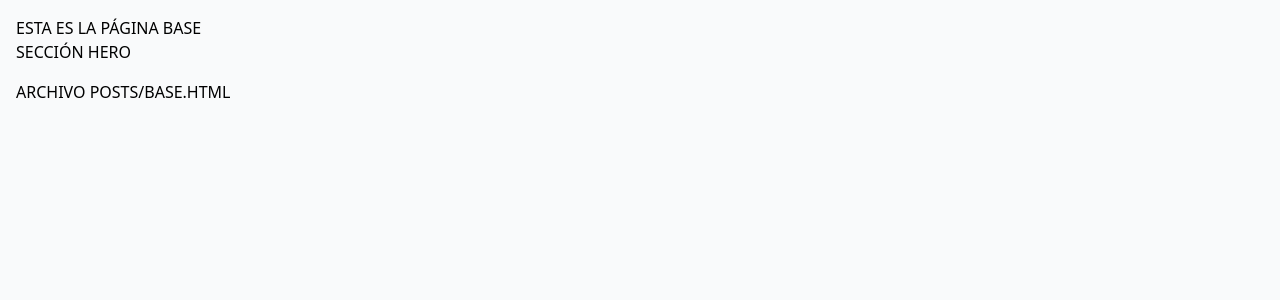
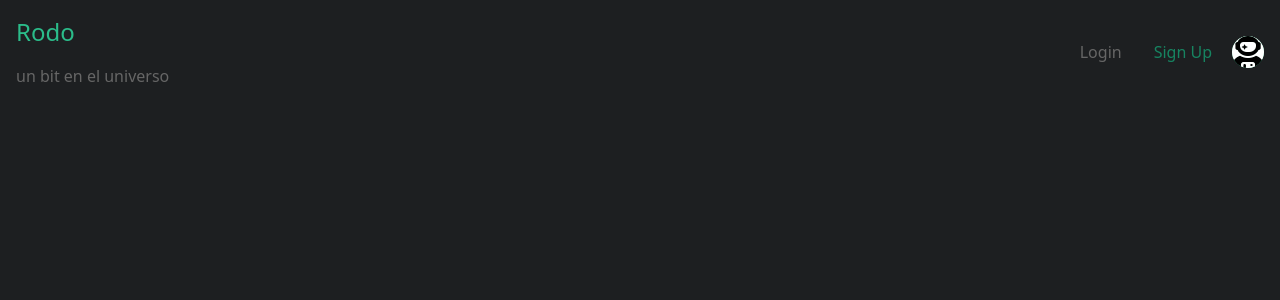
Before and after one commit to macknilan/blog_sand_box, a Django app: page / in a window 1280 px wide. Shown: the top 300 px of the page. Run offline with Django 3.2, Linux system fonts and the light colour scheme; data that the repository does not hold is empty; some libraries are stand-ins or nearby versions.

Commit message:
:sparkles: [ADD] Se agrega templates y colores en base y navbar
Se agregan templates y colres en -base.html- y -navbar.html-

```diff
--- a/apps/static/src/output.css
+++ b/apps/static/src/output.css
@@ -1051,6 +1051,18 @@ input:checked + .toggle-bg {
   }
 }
 
+.sr-only {
+  position: absolute;
+  width: 1px;
+  height: 1px;
+  padding: 0;
+  margin: -1px;
+  overflow: hidden;
+  clip: rect(0, 0, 0, 0);
+  white-space: nowrap;
+  border-width: 0;
+}
+
 .visible {
   visibility: visible;
 }
@@ -1127,6 +1139,24 @@ input:checked + .toggle-bg {
   z-index: 50;
 }
 
+.m-2 {
+  margin: 0.5rem;
+}
+
+.m-2\.5 {
+  margin: 0.625rem;
+}
+
+.mx-auto {
+  margin-left: auto;
+  margin-right: auto;
+}
+
+.my-4 {
+  margin-top: 1rem;
+  margin-bottom: 1rem;
+}
+
 .mb-1 {
   margin-bottom: 0.25rem;
 }
@@ -1135,6 +1165,10 @@ input:checked + .toggle-bg {
   margin-bottom: 0.5rem;
 }
 
+.mr-3 {
+  margin-right: 0.75rem;
+}
+
 .mt-2 {
   margin-top: 0.5rem;
 }
@@ -1179,6 +1221,10 @@ input:checked + .toggle-bg {
   height: 1.5rem;
 }
 
+.h-8 {
+  height: 2rem;
+}
+
 .h-9 {
   height: 2.25rem;
 }
@@ -1195,12 +1245,28 @@ input:checked + .toggle-bg {
   width: 16rem;
 }
 
+.w-8 {
+  width: 2rem;
+}
+
+.w-full {
+  width: 100%;
+}
+
+.max-w-screen-xl {
+  max-width: 1280px;
+}
+
 .flex-1 {
   flex: 1 1 0%;
 }
 
 .flex-shrink {
   flex-shrink: 1;
+}
+
+.grow {
+  flex-grow: 1;
 }
 
 .-translate-x-full {
@@ -1265,6 +1335,14 @@ input:checked + .toggle-bg {
   grid-template-columns: repeat(7, minmax(0, 1fr));
 }
 
+.flex-col {
+  flex-direction: column;
+}
+
+.flex-wrap {
+  flex-wrap: wrap;
+}
+
 .items-start {
   align-items: flex-start;
 }
@@ -1291,6 +1369,10 @@ input:checked + .toggle-bg {
 
 .justify-between {
   justify-content: space-between;
+}
+
+.justify-around {
+  justify-content: space-around;
 }
 
 .space-x-2 > :not([hidden]) ~ :not([hidden]) {
@@ -1299,8 +1381,41 @@ input:checked + .toggle-bg {
   margin-left: calc(0.5rem * calc(1 - var(--tw-space-x-reverse)));
 }
 
+.divide-y > :not([hidden]) ~ :not([hidden]) {
+  --tw-divide-y-reverse: 0;
+  border-top-width: calc(1px * calc(1 - var(--tw-divide-y-reverse)));
+  border-bottom-width: calc(1px * var(--tw-divide-y-reverse));
+}
+
+.divide-mint-500 > :not([hidden]) ~ :not([hidden]) {
+  --tw-divide-opacity: 1;
+  border-color: rgb(43 188 138 / var(--tw-divide-opacity));
+}
+
+.self-center {
+  align-self: center;
+}
+
 .overflow-hidden {
   overflow: hidden;
+}
+
+.truncate {
+  overflow: hidden;
+  text-overflow: ellipsis;
+  white-space: nowrap;
+}
+
+.whitespace-nowrap {
+  white-space: nowrap;
+}
+
+.rounded {
+  border-radius: 0.25rem;
+}
+
+.rounded-full {
+  border-radius: 9999px;
 }
 
 .rounded-lg {
@@ -1335,6 +1450,11 @@ input:checked + .toggle-bg {
   border-width: 0px;
 }
 
+.border-base-content-950 {
+  --tw-border-opacity: 1;
+  border-color: rgb(29 31 33 / var(--tw-border-opacity));
+}
+
 .border-blue-600 {
   --tw-border-opacity: 1;
   border-color: rgb(28 100 242 / var(--tw-border-opacity));
@@ -1355,6 +1475,16 @@ input:checked + .toggle-bg {
   border-color: rgb(209 213 219 / var(--tw-border-opacity));
 }
 
+.bg-base-300 {
+  --tw-bg-opacity: 1;
+  background-color: rgb(21 25 30 / var(--tw-bg-opacity));
+}
+
+.bg-base-content-950 {
+  --tw-bg-opacity: 1;
+  background-color: rgb(29 31 33 / var(--tw-bg-opacity));
+}
+
 .bg-blue-700 {
   --tw-bg-opacity: 1;
   background-color: rgb(26 86 219 / var(--tw-bg-opacity));
@@ -1382,6 +1512,11 @@ input:checked + .toggle-bg {
 
 .bg-gray-900\/50 {
   background-color: rgb(17 24 39 / 0.5);
+}
+
+.bg-mint-400 {
+  --tw-bg-opacity: 1;
+  background-color: rgb(72 191 146 / var(--tw-bg-opacity));
 }
 
 .bg-white {
@@ -1439,12 +1574,34 @@ input:checked + .toggle-bg {
   padding-bottom: 0.75rem;
 }
 
+.pl-3 {
+  padding-left: 0.75rem;
+}
+
+.pl-5 {
+  padding-left: 1.25rem;
+}
+
+.pr-4 {
+  padding-right: 1rem;
+}
+
 .pt-2 {
   padding-top: 0.5rem;
 }
 
 .text-center {
   text-align: center;
+}
+
+.text-2xl {
+  font-size: 1.5rem;
+  line-height: 2rem;
+}
+
+.text-base {
+  font-size: 1rem;
+  line-height: 1.5rem;
 }
 
 .text-lg {
@@ -1478,6 +1635,11 @@ input:checked + .toggle-bg {
   color: rgb(28 100 242 / var(--tw-text-opacity));
 }
 
+.text-dim-gray-500 {
+  --tw-text-opacity: 1;
+  color: rgb(102 102 102 / var(--tw-text-opacity));
+}
+
 .text-gray-500 {
   --tw-text-opacity: 1;
   color: rgb(107 114 128 / var(--tw-text-opacity));
@@ -1493,9 +1655,29 @@ input:checked + .toggle-bg {
   color: rgb(17 24 39 / var(--tw-text-opacity));
 }
 
+.text-mint-500 {
+  --tw-text-opacity: 1;
+  color: rgb(43 188 138 / var(--tw-text-opacity));
+}
+
+.text-mint-600 {
+  --tw-text-opacity: 1;
+  color: rgb(23 132 97 / var(--tw-text-opacity));
+}
+
+.text-silver-300 {
+  --tw-text-opacity: 1;
+  color: rgb(201 202 204 / var(--tw-text-opacity));
+}
+
 .text-white {
   --tw-text-opacity: 1;
   color: rgb(255 255 255 / var(--tw-text-opacity));
+}
+
+.subpixel-antialiased {
+  -webkit-font-smoothing: auto;
+  -moz-osx-font-smoothing: auto;
 }
 
 .opacity-0 {
@@ -1709,6 +1916,96 @@ input:checked + .toggle-bg {
   color: rgb(255 255 255 / var(--tw-text-opacity));
 }
 
+@media (min-width: 768px) {
+  .md\:order-2 {
+    order: 2;
+  }
+
+  .md\:mr-0 {
+    margin-right: 0px;
+  }
+
+  .md\:mt-0 {
+    margin-top: 0px;
+  }
+
+  .md\:block {
+    display: block;
+  }
+
+  .md\:hidden {
+    display: none;
+  }
+
+  .md\:w-auto {
+    width: auto;
+  }
+
+  .md\:flex-row {
+    flex-direction: row;
+  }
+
+  .md\:space-x-8 > :not([hidden]) ~ :not([hidden]) {
+    --tw-space-x-reverse: 0;
+    margin-right: calc(2rem * var(--tw-space-x-reverse));
+    margin-left: calc(2rem * calc(1 - var(--tw-space-x-reverse)));
+  }
+
+  .md\:border-0 {
+    border-width: 0px;
+  }
+
+  .md\:bg-transparent {
+    background-color: transparent;
+  }
+
+  .md\:p-0 {
+    padding: 0px;
+  }
+
+  .md\:text-dim-gray-500 {
+    --tw-text-opacity: 1;
+    color: rgb(102 102 102 / var(--tw-text-opacity));
+  }
+
+  .md\:hover\:bg-transparent:hover {
+    background-color: transparent;
+  }
+
+  .md\:hover\:text-dim-gray-300:hover {
+    --tw-text-opacity: 1;
+    color: rgb(194 194 194 / var(--tw-text-opacity));
+  }
+
+  .md\:hover\:text-mint-600:hover {
+    --tw-text-opacity: 1;
+    color: rgb(23 132 97 / var(--tw-text-opacity));
+  }
+
+  .md\:hover\:text-blue-700:hover {
+    --tw-text-opacity: 1;
+    color: rgb(26 86 219 / var(--tw-text-opacity));
+  }
+
+  .md\:dark\:bg-transparent:is(.dark *) {
+    background-color: transparent;
+  }
+
+  .md\:dark\:text-blue-500:is(.dark *) {
+    --tw-text-opacity: 1;
+    color: rgb(63 131 248 / var(--tw-text-opacity));
+  }
+
+  .md\:dark\:hover\:bg-transparent:hover:is(.dark *) {
+    background-color: transparent;
+  }
+
+  .md\:dark\:hover\:text-blue-500:hover:is(.dark *) {
+    --tw-text-opacity: 1;
+    color: rgb(63 131 248 / var(--tw-text-opacity));
+  }
+}
+
 .rtl\:rotate-180:where([dir="rtl"], [dir="rtl"] *) {
   --tw-rotate: 180deg;
   transform: translate(var(--tw-translate-x), var(--tw-translate-y)) rotate(var(--tw-rotate)) skewX(var(--tw-skew-x)) skewY(var(--tw-skew-y)) scaleX(var(--tw-scale-x)) scaleY(var(--tw-scale-y));
--- a/apps/templates/base.html
+++ b/apps/templates/base.html
@@ -11,7 +11,7 @@
     <meta name="author" content="Rodolfo"/>
 
     <title>{% block title %}Django + Tailwind CSS + Flowbite{% endblock title %}</title>
-    <link rel="shortcut icon" type="image/png" href="{% static "images/favicons/favicon.ico" %}">
+    <link rel="shortcut icon" type="image/png" href="{% static "images/favicons/goomba_super_mario_bros_icon.svg" %}">
     <script defer src="https://kit.fontawesome.com/6f83d1d3e1.js" crossorigin="anonymous"></script>
     <script defer src="https://cdnjs.cloudflare.com/ajax/libs/flowbite/2.3.0/flowbite.min.js"></script>
     <script defer src="https://unpkg.com/hyperscript.org@0.9.12"></script>
@@ -25,14 +25,13 @@
 
 </head>
 
-<body class="bg-gray-50">
+<body class="bg-base-content-950">
 
     <header class="sticky top-0">
-
+        {% include "includes/navbar.html" %}
     </header>
 
-    <main class="mt-4 px-4">
-        ESTA ES LA PÁGINA BASE
+    <main class="container mx-auto m-2.5 p-2.5">
         {% block base %}
             <!--  -->
             <!--  -->
--- /dev/null
+++ b/apps/templates/includes/navbar.html
@@ -0,0 +1,83 @@
+<!-- templates/includes/navbar.html -->
+{% load static i18n %}
+<nav class="border-base-content-950 bg-base-content-950">
+    <div class="mx-auto flex max-w-screen-xl flex-wrap items-center p-4">
+        <!-- LOGO -->
+        <div class="flex grow flex-col justify-around">
+            <a href="{%  url "home" %}" class="flex">
+                <!-- <img src="#" class="mr-3 h-8" alt="Logo" title="Logo"/> -->
+                <h1 class="self-center whitespace-nowrap subpixel-antialiased text-2xl text-mint-500 ">Rodo</h1>
+            </a>
+            <div>
+                <h2 class="self-center whitespace-nowrap subpixel-antialiased text-1xl text-dim-gray-500 mt-4">un bit en el universo</h2>
+            </div>
+        </div>
+        <!-- /LOGO -->
+        <!-- USER MENU -->
+        <!--  if user.is_authenticated -->
+            <div class="flex items-center pl-5 md:order-2">
+                <button type="button" id="user-menu-drop-down-trigger" aria-expanded="false" data-dropdown-placement="bottom" data-dropdown-toggle="user-menu-drop-down"
+                        class="mr-3 flex rounded-full bg-mint-400 text-sm focus:ring-4 focus:base-content-900 md:mr-0">
+                    <span class="sr-only">Open user menu</span>
+                    <img class="h-8 w-8 rounded-full" src="{% static "images/users/default_avatar_00.png" %}"
+                         alt="the alt text"
+                         title="the title text">
+                </button>
+                <!-- Dropdown menu -->
+                <div id="user-menu-drop-down"
+                        class="z-50 my-4 hidden list-none rounded-lg bg-base-300 text-base shadow divide-y divide-mint-500">
+                    <div class="px-4 py-3">
+                        <span class="block text-sm text-mint-600"> user username </span>
+                        <span class="block truncate text-sm text-mint-600"> user email </span>
+                    </div>
+                    <ul class="py-2" aria-labelledby="user-menu-button">
+                        <li>
+                            <a href="#"
+                               class="block px-4 py-2 text-sm text-mint-600 hover:bg-mint-950">
+                                Profile
+                            </a>
+                        </li>
+                        <li>
+                            <a href="#"
+                               class="block px-4 py-2 text-sm text-mint-600 hover:bg-mint-950">
+                                Edit Profile
+                            </a>
+                        </li>
+                        <li>
+                            <a href="#" title="Log Out"
+                               class="block px-4 py-2 text-sm text-mint-600 hover:bg-mint-950">
+                                Log Out
+                            </a>
+                        </li>
+                    </ul>
+                </div>
+            </div>
+            <!-- /USER MENU -->
+            <button type="button" id="user-menu-drop-down-trigger" data-collapse-toggle="navbar-responsive-menu" aria-controls="navbar-responsive-menu" aria-expanded="false"
+                    class="inline-flex h-10 w-10 items-center justify-center rounded-lg p-2 text-sm text-silver-300 hover:bg-neutral focus:outline-none focus:ring-2 focus:ring-base-content-900 md:hidden">
+                <span class="sr-only">Open main menu</span>
+                <i class="fa-solid fa-bars"></i>
+            </button>
+        <!-- endif -->
+        <!-- if user.is_authenticated -->
+        <!-- else -->
+            <div id="navbar-responsive-menu" class="hidden w-full md:block md:w-auto">
+                <ul class="mt-4 flex flex-col rounded-lg bg-base-300 font-medium dark:border-gray-700 dark:bg-gray-800 md:space-x-8 md:mt-0 md:flex-row md:border-0 md:bg-transparent md:dark:bg-transparent">
+                    <li>
+                        <a href="#" title="Log In"
+                           class="block rounded bg-base-300 py-2 pr-4 pl-3 text-white dark:bg-blue-600 md:bg-transparent md:p-0 md:text-dim-gray-500 md:dark:bg-transparent md:dark:text-blue-500"
+                           aria-current="page">
+                            Login
+                        </a>
+                    </li>
+                    <li>
+                        <a href="#" title="Sign Up"
+                           class="block rounded py-2 pr-4 pl-3 text-mint-600 hover:bg-mint-950 dark:text-white md:border-0 md:p-0 dark:hover:bg-gray-700 dark:hover:text-white md:hover:bg-transparent md:hover:text-dim-gray-300 md:dark:hover:bg-transparent md:dark:hover:text-blue-500">
+                            Sign Up
+                        </a>
+                    </li>
+                </ul>
+            </div>
+        <!-- endif -->
+    </div>
+</nav>
--- a/apps/templates/layouts/layout_a.html
+++ b/apps/templates/layouts/layout_a.html
@@ -4,12 +4,10 @@
 {% block base %}
 
     <!-- HERO -->
-    <div>
-        SECCIÓN HERO
-    </div>
+    <!-- <div> SECCIÓN HERO </div> -->
     <!-- /HERO -->
 
-    <div class="container mx-auto mt-4 flex max-w-5xl flex-wrap justify-around">
+    <div>
         <section>
             {% block content_layout %}
                 <!-- posts/home.html -->
--- a/apps/templates/posts/base.html
+++ b/apps/templates/posts/base.html
@@ -4,9 +4,6 @@
 
 {% block content_layout %}
 
-    <div>
-        ARCHIVO POSTS/BASE.HTML
-    </div>
     {% for post in posts %}
         <!--  -->
         {% include "posts/post.html" %}
--- a/apps/templates/posts/post.html
+++ b/apps/templates/posts/post.html
@@ -1,7 +1,7 @@
 {% load static i18n %}
 
-    <p>{{ post.title|truncatechars:25 }}</p>
-    <p>{{ post.body }}</p>
+    <p class="text-mint-500">{{ post.title|truncatechars:25 }}</p>
+    <p class="text-silver-300">{{ post.body }}</p>
     <figure>
         <img src="{{ post.image.url }}" alt="{{ post.title }}">
     </figure>
```
Also changed, not shown: other parts of apps/static/src/output.css (+41 -0 lines), tailwind.config.js (+76 -0 lines), apps/static/images/users/default_avatar_00.png (added).
